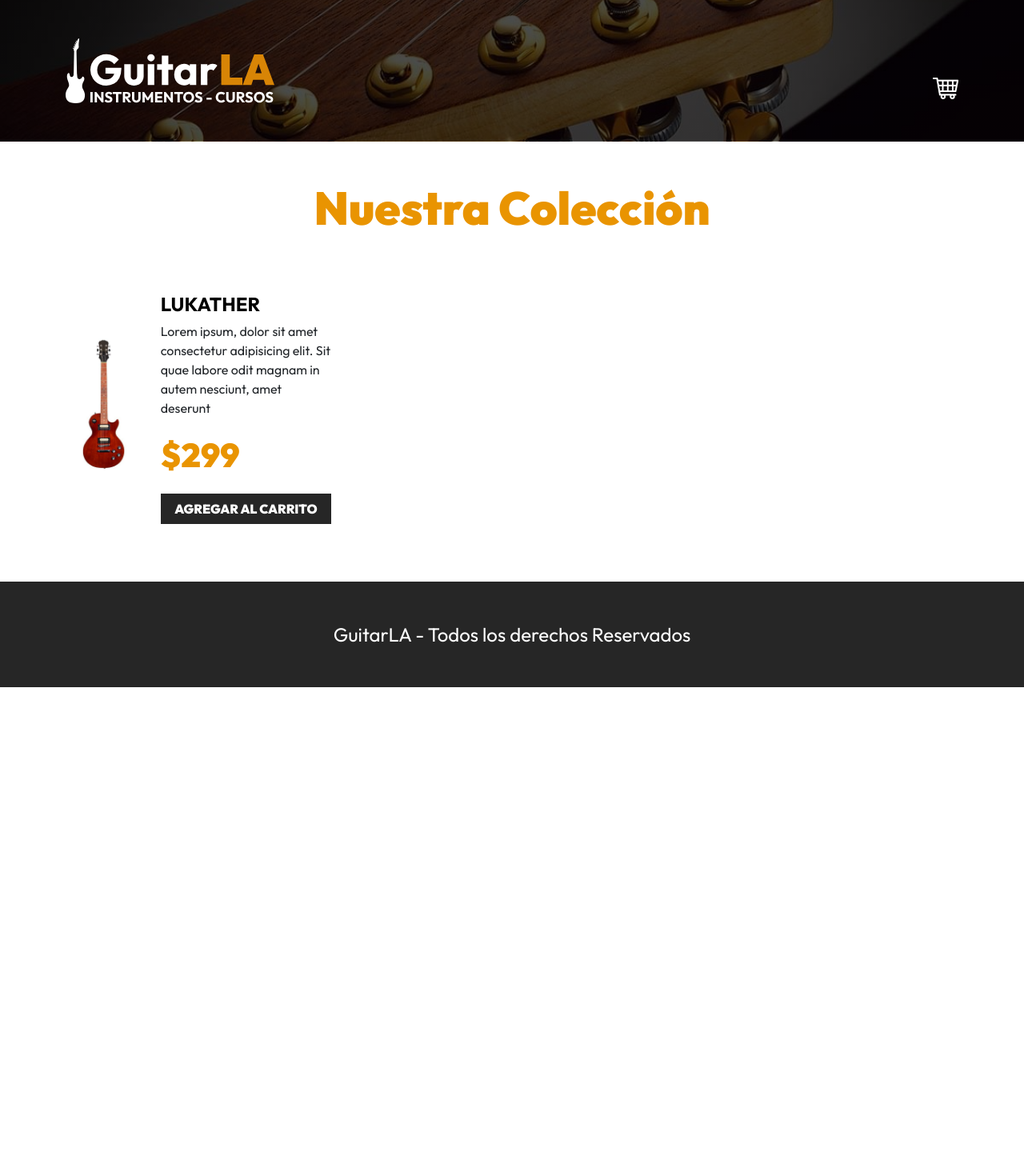
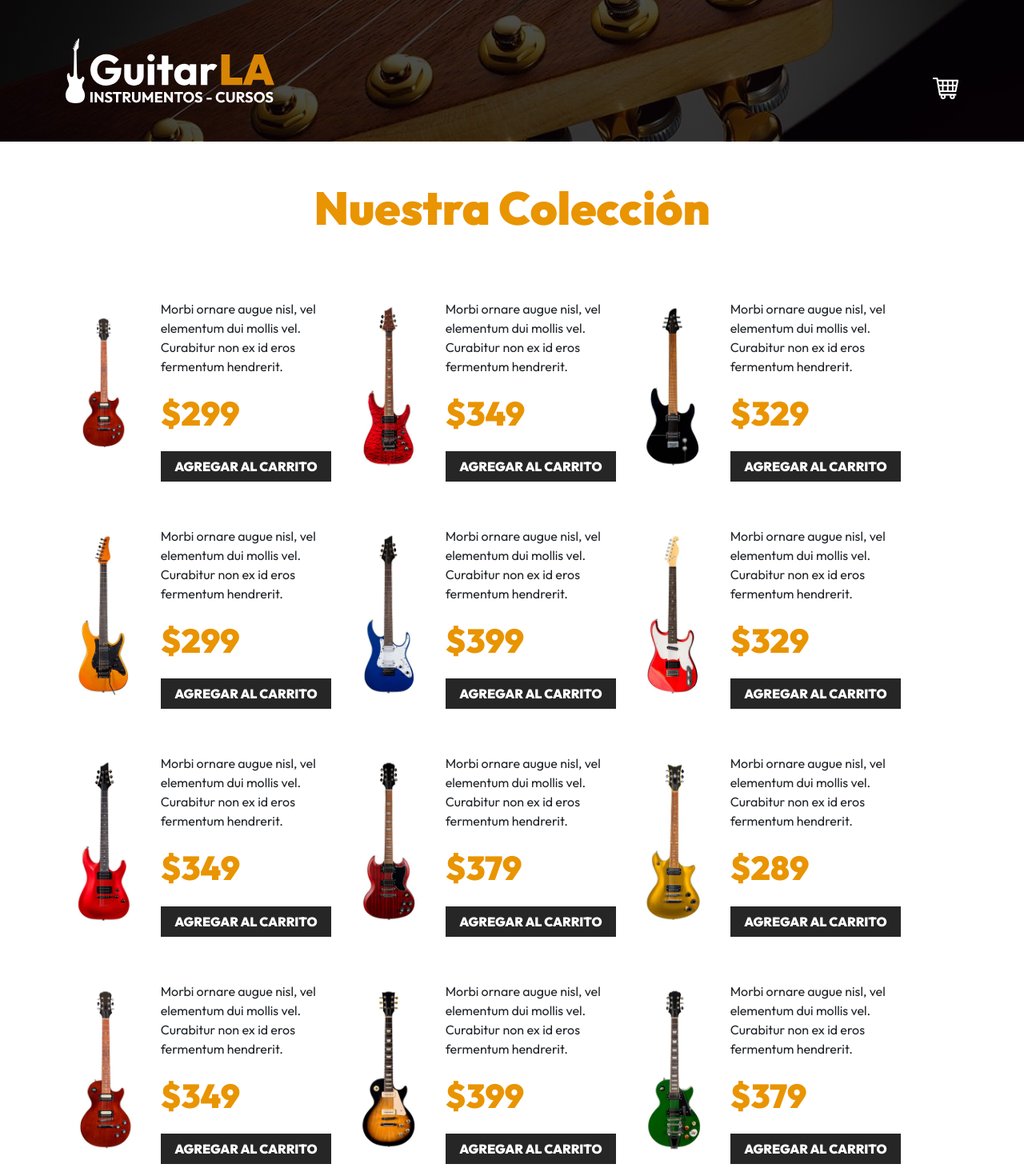
Before and after one commit to Quiroz23/Carrito, a React (Vite) app: page / in a window 1280 px wide. Shown: the top 1470 px of the page at 80% size. Before the commit the page ends 859 px from the top, so only its background shows below. Built offline with nearby package versions, Linux system fonts and the light colour scheme.

Commit message:
Curso de Carrito desde 58-66

```diff
--- a/src/App.jsx
+++ b/src/App.jsx
@@ -1,8 +1,15 @@
-import { useState } from "react";
 import Header from "./components/Header";
 import Guitar from "./components/Guitar";
+import { useState, useEffect } from "react";
+import { db } from "./data/db";
 
 function App() {
+  const [data, setData] = useState([]);
+
+  useEffect(() => {
+    setData(db);
+  }, []);
+
   return (
     <>
       <Header />
@@ -11,7 +18,12 @@ function App() {
         <h2 className="text-center">Nuestra Colección</h2>
 
         <div className="row mt-5">
-          <Guitar />
+          {data.map((guitar) => (
+            <Guitar
+            key={guitar.id}
+            guitar ={guitar}
+            />
+          ))}
         </div>
       </main>
 
--- a/src/components/Guitar.jsx
+++ b/src/components/Guitar.jsx
@@ -1,6 +1,6 @@
-export default function Guitar() {
+export default function Guitar({guitar}) {
 
-
+  const {id,naem,image,description,price} = guitar
 
   return (
     <>
@@ -8,22 +8,20 @@ export default function Guitar() {
         <div className="col-4">
           <img
             className="img-fluid"
-            src="./public/img/guitarra_01.jpg"
+            src={`/img/${image}.jpg`}
             alt="imagen guitarra"
           />
         </div>
         <div className="col-8">
-          <h3 className="text-black fs-4 fw-bold text-uppercase">Lukather</h3>
+          <h3 className="text-black fs-4 fw-bold text-uppercase">{name}</h3>
           <p>
-            Lorem ipsum, dolor sit amet consectetur adipisicing elit. Sit quae
-            labore odit magnam in autem nesciunt, amet deserunt
+            {description}
           </p>
-          <p className="fw-black text-primary fs-3">$299</p>
+          <p className="fw-black text-primary fs-3">${price}</p>
           <button type="button" className="btn btn-dark w-100">
             Agregar al Carrito
           </button>
         </div>
       </div>
     </>
-  );
-}
+  )}
--- /dev/null
+++ b/src/data/db.js
@@ -0,0 +1,86 @@
+export const db = [
+    {
+        id: 1,
+        name: 'Lukather',
+        image: 'guitarra_01',
+        description: 'Morbi ornare augue nisl, vel elementum dui mollis vel. Curabitur non ex id eros fermentum hendrerit.',
+        price: 299,
+    },
+    {
+        id: 2,
+        name: 'SRV',
+        image: 'guitarra_02',
+        description: 'Morbi ornare augue nisl, vel elementum dui mollis vel. Curabitur non ex id eros fermentum hendrerit.',
+        price: 349,
+    },
+    {
+        id: 3,
+        name: 'Borland',
+        image: 'guitarra_03',
+        description: 'Morbi ornare augue nisl, vel elementum dui mollis vel. Curabitur non ex id eros fermentum hendrerit.',
+        price: 329,
+    },
+    {
+        id: 4,
+        name: 'VAI',
+        image: 'guitarra_04',
+        description: 'Morbi ornare augue nisl, vel elementum dui mollis vel. Curabitur non ex id eros fermentum hendrerit.',
+        price: 299,
+    },
+    {
+        id: 5,
+        name: 'Thompson',
+        image: 'guitarra_05',
+        description: 'Morbi ornare augue nisl, vel elementum dui mollis vel. Curabitur non ex id eros fermentum hendrerit.',
+        price: 399,
+    },
+    {
+        id: 6,
+        name: 'White',
+        image: 'guitarra_06',
+        description: 'Morbi ornare augue nisl, vel elementum dui mollis vel. Curabitur non ex id eros fermentum hendrerit.',
+        price: 329,
+    },
+    {
+        id: 7,
+        name: 'Cobain',
+        image: 'guitarra_07',
+        description: 'Morbi ornare augue nisl, vel elementum dui mollis vel. Curabitur non ex id eros fermentum hendrerit.',
+        price: 349,
+    },
+    {
+        id: 8,
+        name: 'Dale',
+        image: 'guitarra_08',
+        description: 'Morbi ornare augue nisl, vel elementum dui mollis vel. Curabitur non ex id eros fermentum hendrerit.',
+        price: 379,
+    },
+    {
+        id: 9,
+        name: 'Krieger',
+        image: 'guitarra_09',
+        description: 'Morbi ornare augue nisl, vel elementum dui mollis vel. Curabitur non ex id eros fermentum hendrerit.',
+        price: 289,
+    },
+    {
+        id: 10,
+        name: 'Campbell',
+        image: 'guitarra_10',
+        description: 'Morbi ornare augue nisl, vel elementum dui mollis vel. Curabitur non ex id eros fermentum hendrerit.',
+        price: 349,
+    },
+    {
+        id: 11,
+        name: 'Reed',
+        image: 'guitarra_11',
+        description: 'Morbi ornare augue nisl, vel elementum dui mollis vel. Curabitur non ex id eros fermentum hendrerit.',
+        price: 399,
+    },
+    {
+        id: 12,
+        name: 'Hazel',
+        image: 'guitarra_12',
+        description: 'Morbi ornare augue nisl, vel elementum dui mollis vel. Curabitur non ex id eros fermentum hendrerit.',
+        price: 379,
+    },
+  ]
```
